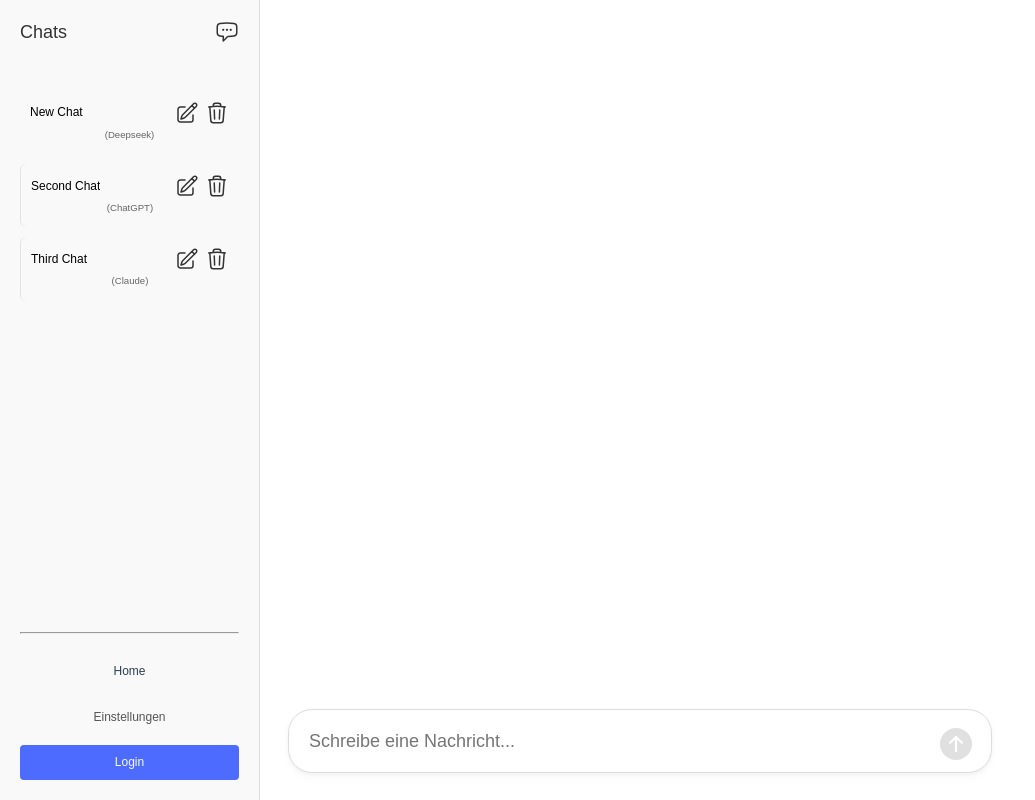
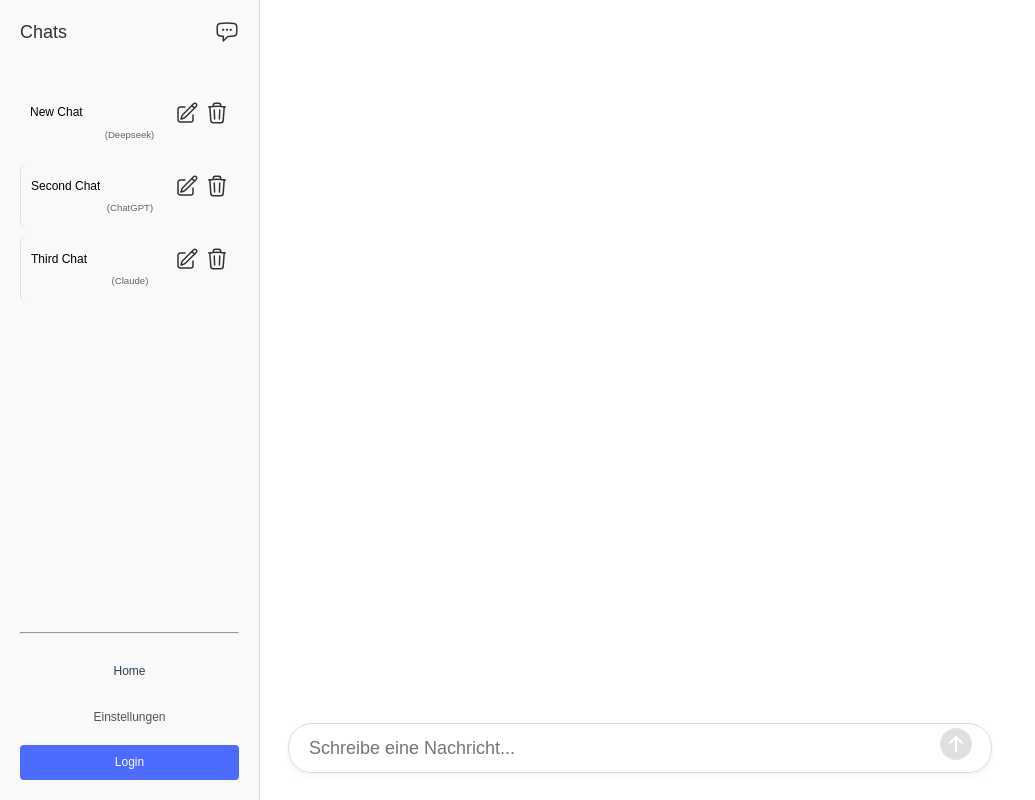
Before and after one commit to janikstucki/AI-Hub, a Vue app in the folder AI-Hub/: page / in a window 1280 px wide. Shown: the whole page, without its empty margins (0-1035 px from the left). Built offline with nearby package versions, Linux system fonts and the light colour scheme.

Commit message:
Refactor handleEnter function for message submission in HomeView

```diff
--- a/AI-Hub/src/views/HomeView.vue
+++ b/AI-Hub/src/views/HomeView.vue
@@ -16,6 +16,17 @@ const count = ref(0)
       message.value = '';
     };
 
+
+    function handleEnter(e) {
+  if (e.shiftKey) {
+    return;
+  }
+
+  e.preventDefault();
+  submitMessage();
+}
+
+
 </script>
 
 <template>
@@ -31,8 +42,9 @@ const count = ref(0)
   placeholder="Schreibe eine Nachricht..."
   oninput="autoResize(this)"
   v-model="message"
+  @keyup.enter="handleEnter"
+></textarea>
 
-        ></textarea>
 
         <button class="_7436101" @click="submitMessage" :disabled="message.length === 0">
           <div class="_6f28693">
@@ -104,7 +116,7 @@ const count = ref(0)
     border-radius: 24px;
     padding: 15px 20px;
     font-size: 18px;
-    line-height: 1.8;
+    line-height: 1;
     overflow-y: auto;
     outline: none;
     resize: none;
```
Lines whose indentation alone changed are shown as unchanged.
